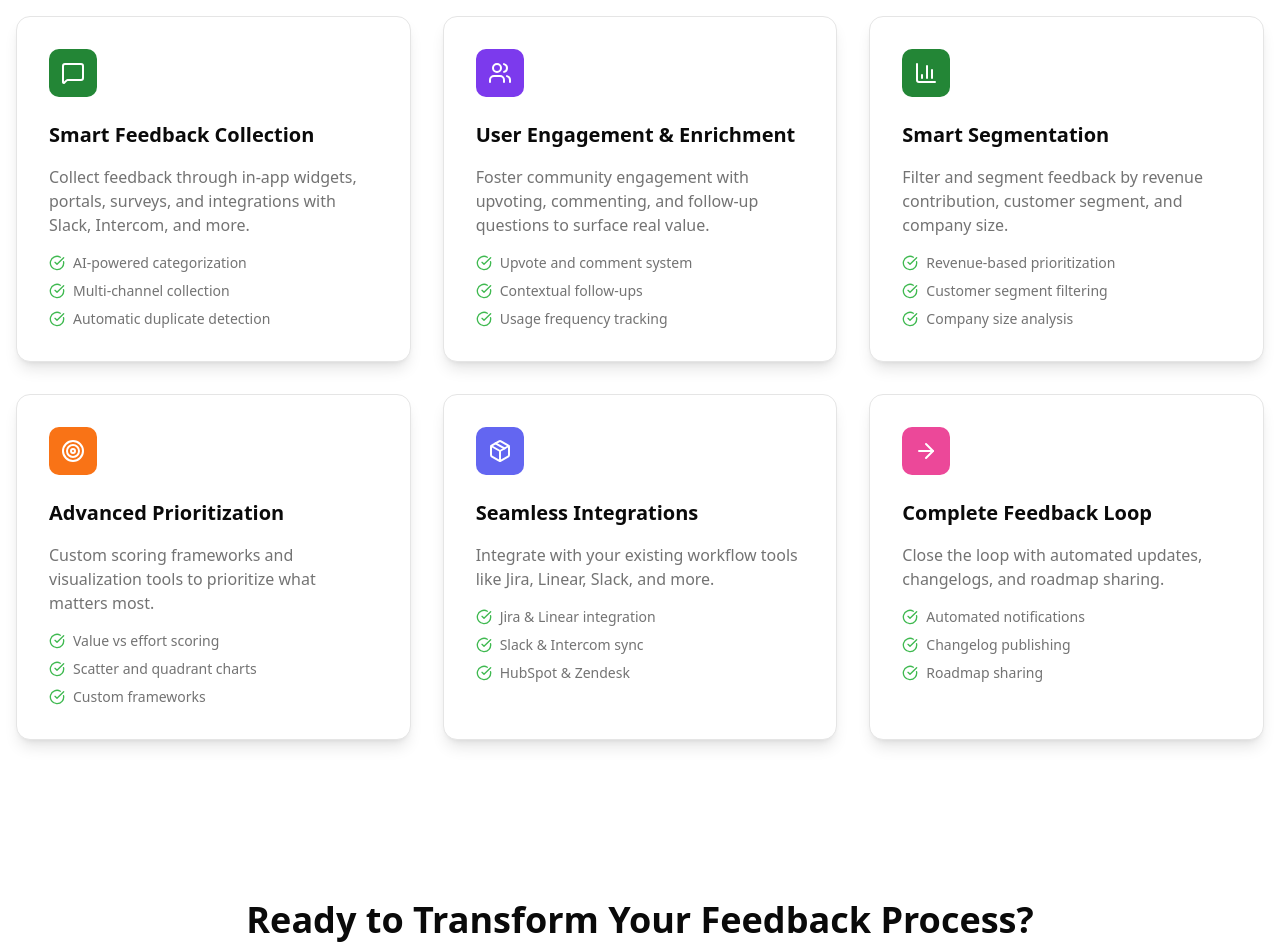
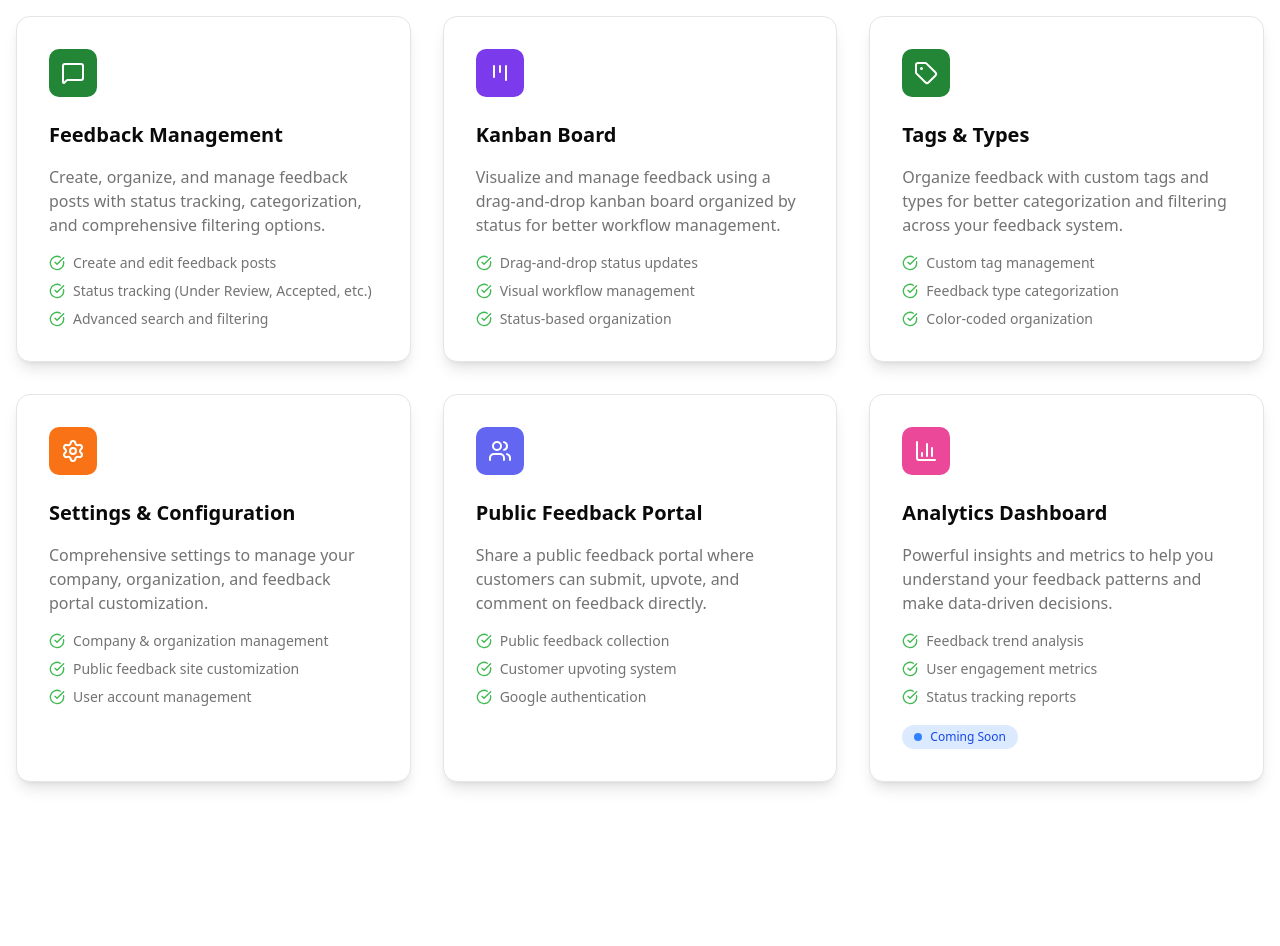
Before and after one commit to glevi2004/feature-flow, a Next.js app: page / in a window 1280 px wide. Shown: the part 760-1706 px from the top of the page. Built offline with nearby package versions, Linux system fonts and the light colour scheme; no server answers.

Commit message:
feat: update FeaturesGrid to reflect actual implemented features from codebase analysis

```diff
--- a/src/components/landing/FeaturesGrid.tsx
+++ b/src/components/landing/FeaturesGrid.tsx
@@ -3,9 +3,12 @@ import {
   Users,
   BarChart3,
   Target,
-  Package,
+  Settings,
   CheckCircle,
   ArrowRight,
+  Kanban,
+  Bell,
+  Tag,
 } from "lucide-react";
 
 export function FeaturesGrid() {
@@ -25,172 +28,178 @@ export function FeaturesGrid() {
       </div>
 
       <div className="grid md:grid-cols-2 lg:grid-cols-3 gap-8">
-        {/* Collection */}
+        {/* Feedback Management */}
         <div className="bg-card border border-border rounded-xl p-8 shadow-lg hover:shadow-xl hover:-translate-y-2 transition-all duration-300 hover:bg-accent">
           <div className="w-12 h-12 bg-[#238636] rounded-lg flex items-center justify-center mb-6">
             <MessageSquare className="w-6 h-6 text-white" />
           </div>
           <h3 className="text-xl font-semibold mb-4 text-foreground">
-            Smart Feedback Collection
+            Feedback Management
           </h3>
           <p className="text-muted-foreground mb-4">
-            Collect feedback through in-app widgets, portals, surveys, and
-            integrations with Slack, Intercom, and more.
+            Create, organize, and manage feedback posts with status tracking,
+            categorization, and comprehensive filtering options.
           </p>
           <ul className="space-y-2 text-sm text-muted-foreground">
             <li className="flex items-center">
               <CheckCircle className="w-4 h-4 text-[#3fb950] mr-2" />
-              AI-powered categorization
+              Create and edit feedback posts
             </li>
             <li className="flex items-center">
               <CheckCircle className="w-4 h-4 text-[#3fb950] mr-2" />
-              Multi-channel collection
+              Status tracking (Under Review, Accepted, etc.)
             </li>
             <li className="flex items-center">
               <CheckCircle className="w-4 h-4 text-[#3fb950] mr-2" />
-              Automatic duplicate detection
+              Advanced search and filtering
             </li>
           </ul>
         </div>
 
-        {/* Engagement */}
+        {/* Kanban Board */}
         <div className="bg-card border border-border rounded-xl p-8 shadow-lg hover:shadow-xl hover:-translate-y-2 transition-all duration-300 hover:bg-accent">
           <div className="w-12 h-12 bg-[#7c3aed] rounded-lg flex items-center justify-center mb-6">
-            <Users className="w-6 h-6 text-white" />
+            <Kanban className="w-6 h-6 text-white" />
           </div>
           <h3 className="text-xl font-semibold mb-4 text-foreground">
-            User Engagement & Enrichment
+            Kanban Board
           </h3>
           <p className="text-muted-foreground mb-4">
-            Foster community engagement with upvoting, commenting, and follow-up
-            questions to surface real value.
+            Visualize and manage feedback using a drag-and-drop kanban board
+            organized by status for better workflow management.
           </p>
           <ul className="space-y-2 text-sm text-muted-foreground">
             <li className="flex items-center">
               <CheckCircle className="w-4 h-4 text-[#3fb950] mr-2" />
-              Upvote and comment system
+              Drag-and-drop status updates
             </li>
             <li className="flex items-center">
               <CheckCircle className="w-4 h-4 text-[#3fb950] mr-2" />
-              Contextual follow-ups
+              Visual workflow management
             </li>
             <li className="flex items-center">
               <CheckCircle className="w-4 h-4 text-[#3fb950] mr-2" />
-              Usage frequency tracking
+              Status-based organization
             </li>
           </ul>
         </div>
 
-        {/* Segmentation */}
+        {/* Tags & Types */}
         <div className="bg-card border border-border rounded-xl p-8 shadow-lg hover:shadow-xl hover:-translate-y-2 transition-all duration-300 hover:bg-accent">
           <div className="w-12 h-12 bg-[#238636] rounded-lg flex items-center justify-center mb-6">
-            <BarChart3 className="w-6 h-6 text-white" />
+            <Tag className="w-6 h-6 text-white" />
           </div>
           <h3 className="text-xl font-semibold mb-4 text-foreground">
-            Smart Segmentation
+            Tags & Types
           </h3>
           <p className="text-muted-foreground mb-4">
-            Filter and segment feedback by revenue contribution, customer
-            segment, and company size.
+            Organize feedback with custom tags and types for better
+            categorization and filtering across your feedback system.
           </p>
           <ul className="space-y-2 text-sm text-muted-foreground">
             <li className="flex items-center">
               <CheckCircle className="w-4 h-4 text-[#3fb950] mr-2" />
-              Revenue-based prioritization
+              Custom tag management
             </li>
             <li className="flex items-center">
               <CheckCircle className="w-4 h-4 text-[#3fb950] mr-2" />
-              Customer segment filtering
+              Feedback type categorization
             </li>
             <li className="flex items-center">
               <CheckCircle className="w-4 h-4 text-[#3fb950] mr-2" />
-              Company size analysis
+              Color-coded organization
             </li>
           </ul>
         </div>
 
-        {/* Prioritization */}
+        {/* Settings & Configuration */}
         <div className="bg-card border border-border rounded-xl p-8 shadow-lg hover:shadow-xl hover:-translate-y-2 transition-all duration-300 hover:bg-accent">
           <div className="w-12 h-12 bg-[#f97316] rounded-lg flex items-center justify-center mb-6">
-            <Target className="w-6 h-6 text-white" />
+            <Settings className="w-6 h-6 text-white" />
           </div>
           <h3 className="text-xl font-semibold mb-4 text-foreground">
-            Advanced Prioritization
+            Settings & Configuration
           </h3>
           <p className="text-muted-foreground mb-4">
-            Custom scoring frameworks and visualization tools to prioritize what
-            matters most.
+            Comprehensive settings to manage your company, organization,
+            and feedback portal customization.
           </p>
           <ul className="space-y-2 text-sm text-muted-foreground">
             <li className="flex items-center">
               <CheckCircle className="w-4 h-4 text-[#3fb950] mr-2" />
-              Value vs effort scoring
+              Company & organization management
             </li>
             <li className="flex items-center">
               <CheckCircle className="w-4 h-4 text-[#3fb950] mr-2" />
-              Scatter and quadrant charts
+              Public feedback site customization
             </li>
             <li className="flex items-center">
               <CheckCircle className="w-4 h-4 text-[#3fb950] mr-2" />
-              Custom frameworks
+              User account management
             </li>
           </ul>
         </div>
 
-        {/* Integration */}
+        {/* Public Feedback Portal */}
         <div className="bg-card border border-border rounded-xl p-8 shadow-lg hover:shadow-xl hover:-translate-y-2 transition-all duration-300 hover:bg-accent">
           <div className="w-12 h-12 bg-[#6366f1] rounded-lg flex items-center justify-center mb-6">
-            <Package className="w-6 h-6 text-white" />
+            <Users className="w-6 h-6 text-white" />
           </div>
           <h3 className="text-xl font-semibold mb-4 text-foreground">
-            Seamless Integrations
+            Public Feedback Portal
           </h3>
           <p className="text-muted-foreground mb-4">
-            Integrate with your existing workflow tools like Jira, Linear,
-            Slack, and more.
+            Share a public feedback portal where customers can submit,
+            upvote, and comment on feedback directly.
           </p>
           <ul className="space-y-2 text-sm text-muted-foreground">
             <li className="flex items-center">
               <CheckCircle className="w-4 h-4 text-[#3fb950] mr-2" />
-              Jira & Linear integration
+              Public feedback collection
             </li>
             <li className="flex items-center">
               <CheckCircle className="w-4 h-4 text-[#3fb950] mr-2" />
-              Slack & Intercom sync
+              Customer upvoting system
             </li>
             <li className="flex items-center">
               <CheckCircle className="w-4 h-4 text-[#3fb950] mr-2" />
-              HubSpot & Zendesk
+              Google authentication
             </li>
           </ul>
         </div>
 
-        {/* Feedback Loop */}
+        {/* Analytics (Coming Soon) */}
         <div className="bg-card border border-border rounded-xl p-8 shadow-lg hover:shadow-xl hover:-translate-y-2 transition-all duration-300 hover:bg-accent">
           <div className="w-12 h-12 bg-[#ec4899] rounded-lg flex items-center justify-center mb-6">
-            <ArrowRight className="w-6 h-6 text-white" />
+            <BarChart3 className="w-6 h-6 text-white" />
           </div>
           <h3 className="text-xl font-semibold mb-4 text-foreground">
-            Complete Feedback Loop
+            Analytics Dashboard
           </h3>
           <p className="text-muted-foreground mb-4">
-            Close the loop with automated updates, changelogs, and roadmap
-            sharing.
+            Powerful insights and metrics to help you understand your feedback
+            patterns and make data-driven decisions.
           </p>
           <ul className="space-y-2 text-sm text-muted-foreground">
             <li className="flex items-center">
               <CheckCircle className="w-4 h-4 text-[#3fb950] mr-2" />
-              Automated notifications
+              Feedback trend analysis
             </li>
             <li className="flex items-center">
               <CheckCircle className="w-4 h-4 text-[#3fb950] mr-2" />
-              Changelog publishing
+              User engagement metrics
             </li>
             <li className="flex items-center">
               <CheckCircle className="w-4 h-4 text-[#3fb950] mr-2" />
-              Roadmap sharing
+              Status tracking reports
             </li>
           </ul>
+          <div className="mt-4">
+            <div className="inline-flex items-center px-3 py-1 bg-blue-100 dark:bg-blue-900/20 text-blue-700 dark:text-blue-300 rounded-full text-xs font-medium">
+              <span className="w-2 h-2 bg-blue-500 rounded-full mr-2 animate-pulse"></span>
+              Coming Soon
+            </div>
+          </div>
         </div>
       </div>
     </section>
```
